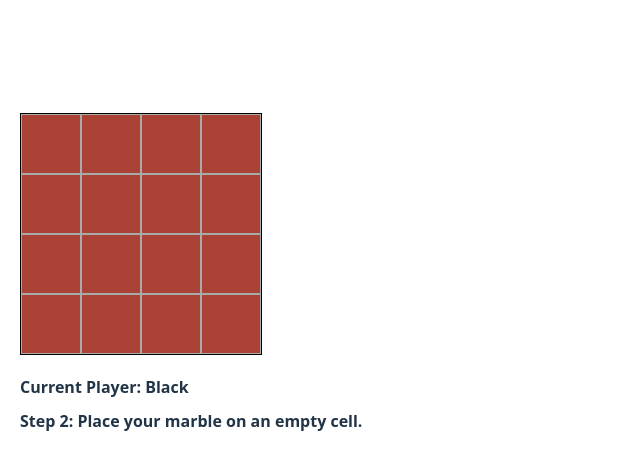
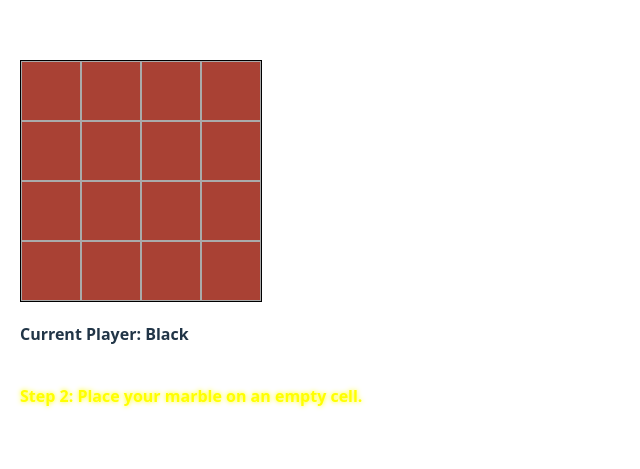
Before and after one commit to jv-vogler/orbito-multiplayer, a React (Vite) app: page / in a window 1280 px wide. Shown: the part 117-586 px from the top of the page, without its empty margins (0-640 px from the left). Built offline with nearby package versions, Linux system fonts and the light colour scheme.

Commit message:
iteration 5

```diff
--- a/src/App.tsx
+++ b/src/App.tsx
@@ -37,16 +37,13 @@ export default function OrbitoFixedMarbles() {
   const [animating, setAnimating] = useState(false)
   const [currentPlayer, setCurrentPlayer] = useState<Player>('black')
 
-  // Turn step: 1 = move enemy marble (optional), 2 = place marble, 3 = rotate board
   const [turnStep, setTurnStep] = useState<1 | 2 | 3>(1)
-  // For step 1: selected enemy marble to move
   const [selectedEnemyMarbleId, setSelectedEnemyMarbleId] = useState<string | null>(null)
 
   const [marblePositions, setMarblePositions] = useState<{
     [id: string]: { x: number; y: number }
   }>({})
 
-  // Helpers
   function areCellsAdjacent(c1: number, c2: number) {
     const r1 = Math.floor(c1 / BOARD_SIZE)
     const c1Col = c1 % BOARD_SIZE
@@ -57,16 +54,12 @@ export default function OrbitoFixedMarbles() {
     )
   }
 
-  // Can current player move any enemy marble? Returns boolean
   function canMoveEnemyMarble() {
-    // Enemy marbles
     const enemyMarbles = marbles.filter((m) => m.player !== currentPlayer)
     if (enemyMarbles.length === 0) return false
     for (const m of enemyMarbles) {
-      // Check adjacent cells
       for (const delta of [-1, 1, -BOARD_SIZE, BOARD_SIZE]) {
         const adjCell = m.cell + delta
-        // Check bounds & adjacency (no wrap around)
         if (
           adjCell >= 0 &&
           adjCell < BOARD_SIZE * BOARD_SIZE &&
@@ -80,7 +73,6 @@ export default function OrbitoFixedMarbles() {
     return false
   }
 
-  // Automatically advance step 1 if no moves possible or first turn (empty board)
   if (turnStep === 1 && (marbles.length === 0 || !canMoveEnemyMarble())) {
     setTurnStep(2)
   }
@@ -89,11 +81,22 @@ export default function OrbitoFixedMarbles() {
     if (animating) return
 
     if (turnStep === 1) {
-      // Move enemy marble step
       if (!selectedEnemyMarbleId) {
-        // Select enemy marble only
         const marble = marbles.find((m) => m.cell === cell && m.player !== currentPlayer)
-        if (marble) setSelectedEnemyMarbleId(marble.id)
+        if (marble) {
+          setSelectedEnemyMarbleId(marble.id)
+          return
+        }
+        // Clicking empty cell skips step 1 AND places marble in that cell immediately
+        if (!marbles.find((m) => m.cell === cell)) {
+          // Place marble for current player
+          const id = generateId()
+          setMarbles((ms) => [...ms, { id, cell, player: currentPlayer }])
+          setMarblePositions((pos) => ({ ...pos, [id]: getCellPosition(cell) }))
+          // Advance to step 3 (rotate)
+          setTurnStep(3)
+          return
+        }
       } else {
         // Move selected enemy marble to adjacent empty cell
         if (
@@ -106,23 +109,21 @@ export default function OrbitoFixedMarbles() {
             [selectedEnemyMarbleId]: getCellPosition(cell),
           }))
           setSelectedEnemyMarbleId(null)
-          setTurnStep(2) // proceed to place marble
+          setTurnStep(2) // next place marble normally
         } else {
-          // Invalid move, deselect
-          setSelectedEnemyMarbleId(null)
+          setSelectedEnemyMarbleId(null) // invalid move, deselect
         }
       }
       return
     }
 
     if (turnStep === 2) {
-      // Place marble step
       if (marbles.find((m) => m.cell === cell)) return
       const id = generateId()
       setMarbles((ms) => [...ms, { id, cell, player: currentPlayer }])
       setMarblePositions((pos) => ({ ...pos, [id]: getCellPosition(cell) }))
-
-      setTurnStep(3) // next step rotate
+      setTurnStep(3)
+      return
     }
   }
 
@@ -189,7 +190,7 @@ export default function OrbitoFixedMarbles() {
               (turnStep === 2 && hasMarble)
                 ? 'default'
                 : 'pointer',
-            outline: isSelectedEnemy ? '3px solid yellow' : undefined,
+            boxShadow: isSelectedEnemy ? '0 0 0 3px yellow' : undefined,
           }
 
           // When step 1 & selected enemy, allow clicks on adjacent empty cells
@@ -226,15 +227,39 @@ export default function OrbitoFixedMarbles() {
           )
         })}
       </div>
+
       <div style={{ marginBottom: 10, fontWeight: 'bold' }}>
         Current Player: {currentPlayer === 'black' ? 'Black' : 'White'}
       </div>
-      <div style={{ marginBottom: 20, fontWeight: 'bold' }}>{stepTextMap[turnStep]}</div>
-      {turnStep === 3 && (
-        <button onClick={animateRotation} disabled={animating}>
-          Rotate Marbles {animating ? '(Animating...)' : ''}
-        </button>
-      )}
+
+      {/* Show all steps with highlight */}
+      <div style={{ marginBottom: 20, fontWeight: 'bold' }}>
+        {[1, 2, 3].map((step) => (
+          <div
+            key={step}
+            style={{
+              color: turnStep === step ? 'yellow' : 'white',
+              fontWeight: turnStep === step ? 'bold' : 'normal',
+              marginBottom: 4,
+              textShadow: turnStep === step ? '0 0 5px yellow' : undefined,
+            }}
+          >
+            {stepTextMap[step]}
+          </div>
+        ))}
+      </div>
+
+      <button
+        onClick={animateRotation}
+        disabled={animating || turnStep !== 3}
+        style={{
+          visibility: turnStep === 3 ? 'visible' : 'hidden',
+          height: '40px', // keep consistent height to reserve space
+          marginTop: '10px',
+        }}
+      >
+        Rotate Marbles {animating ? '(Animating...)' : ''}
+      </button>
     </div>
   )
 }
```
